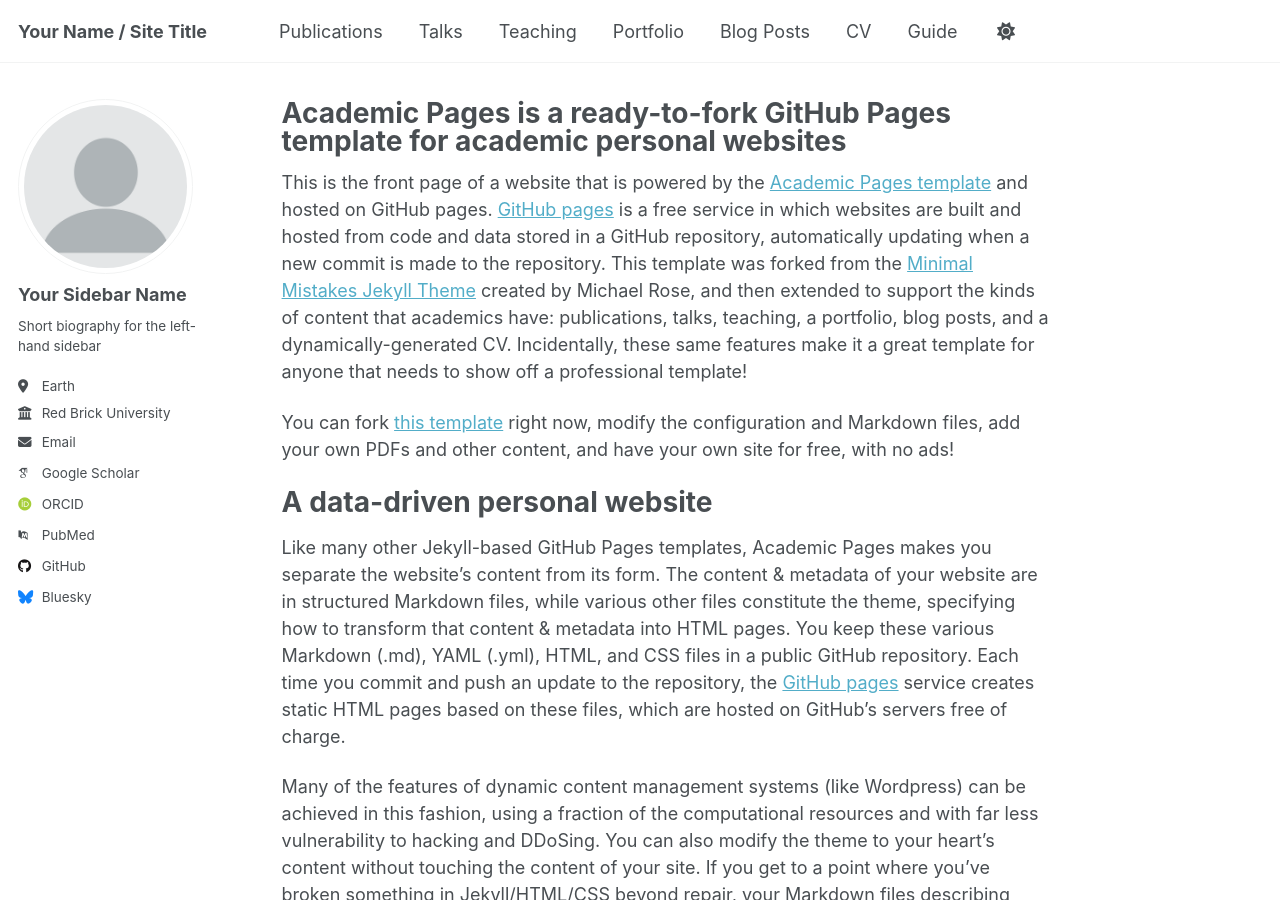
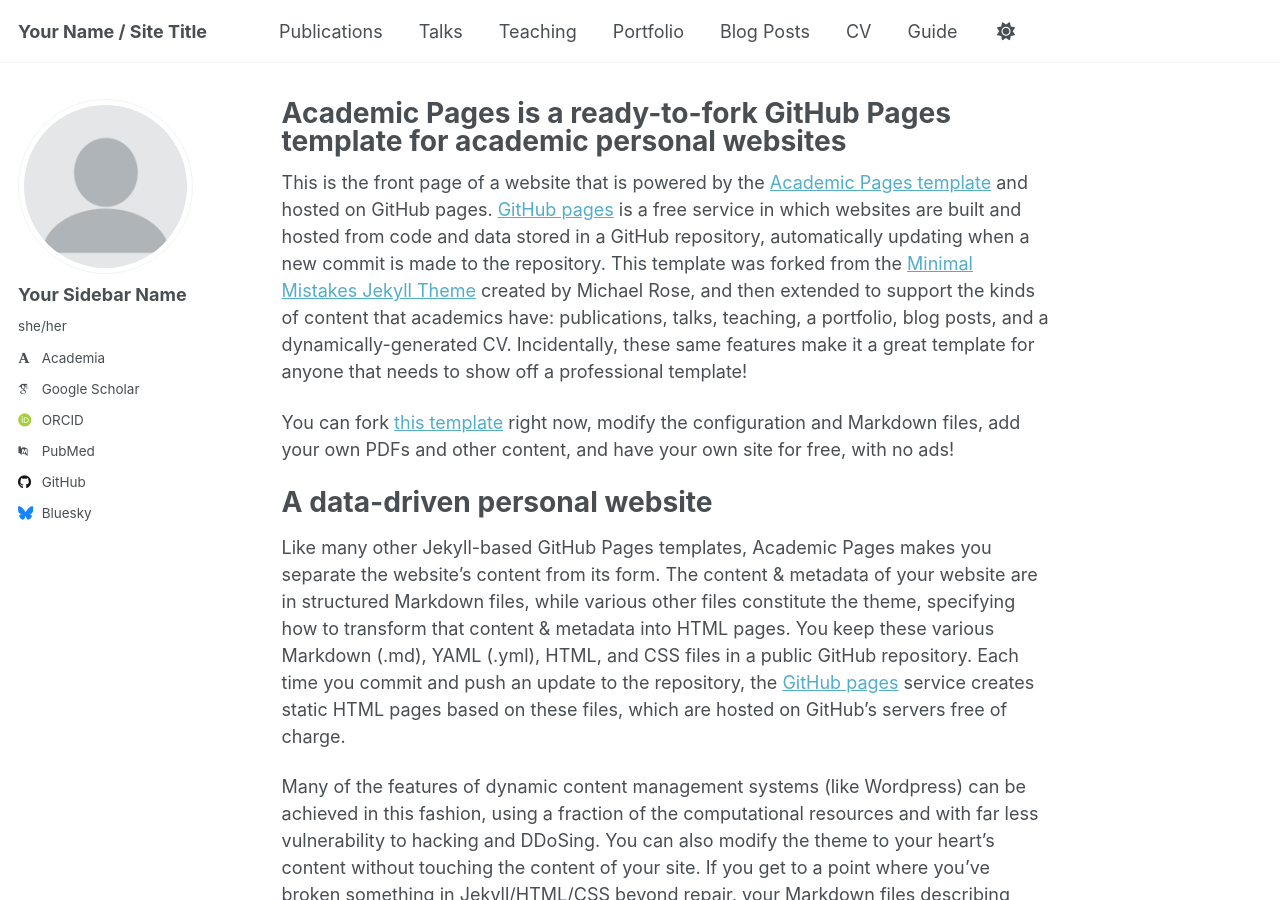
Before and after one commit to mikamalouf/academic, a Jekyll site: the page built from _pages/about.md, in a window 1280 px wide and 900 px high. Built offline with Jekyll 4.4.1, drawn with Linux system fonts in a browser that asks for light colours; some web fonts are replaced; a script that is not in the unit is left out.

Commit message:
Update personal details in _config.yml

```diff
--- a/_config.yml
+++ b/_config.yml
@@ -13,9 +13,9 @@ title                    : "Your Name / Site Title"
 title_separator          : "-"
 name                     : &name "Your Name"
 description              : &description "personal description"
-url                      : https://academicpages.github.io # the base hostname & protocol for your site e.g. "https://[your GitHub username].github.io" or if you already have some other page hosted on Github then use "https://[your GitHub username].github.io/[Your Repo Name]"
+url                      : https://mikamalouf.github.io/academic # the base hostname & protocol for your site e.g. "https://[your GitHub username].github.io" or if you already have some other page hosted on Github then use "https://[your GitHub username].github.io/[Your Repo Name]"
 baseurl                  : "" # the subpath of your site, e.g. "/blog"
-repository               : "academicpages/academicpages.github.io"
+repository               : "mikamalouf/academic"
 
 # Site Author - The following control what appear as part of the author content on the side bar.
 #               If a field is blank the icon and link will not appear, otherwise it will be shown.
@@ -24,15 +24,15 @@ author:
   # Biographic information
   avatar           : "profile.png"
   name             : "Your Sidebar Name"
-  pronouns         : # example: "she/her"
-  bio              : "Short biography for the left-hand sidebar"
-  location         : "Earth"
-  employer         : "Red Brick University"
+  pronouns         : "she/her"
+  bio              : #"Short biography for the left-hand sidebar"
+  location         : #"Earth"
+  employer         : #"LSTHM | Nagasaki University"
   uri              : # URL
-  email            : "none@example.org"
+  email            : #"none@example.org"
 
   # Academic websites
-  academia         : # URL
+  academia         : https://profiles.lshtm.ac.uk/6355-chelsea-malouf
   arxiv            : # URL - Update with the correct link to your profile
   googlescholar    : "https://scholar.google.com/citations?user=PS_CX0AAAAAJ"
   impactstory      : # URL
```
